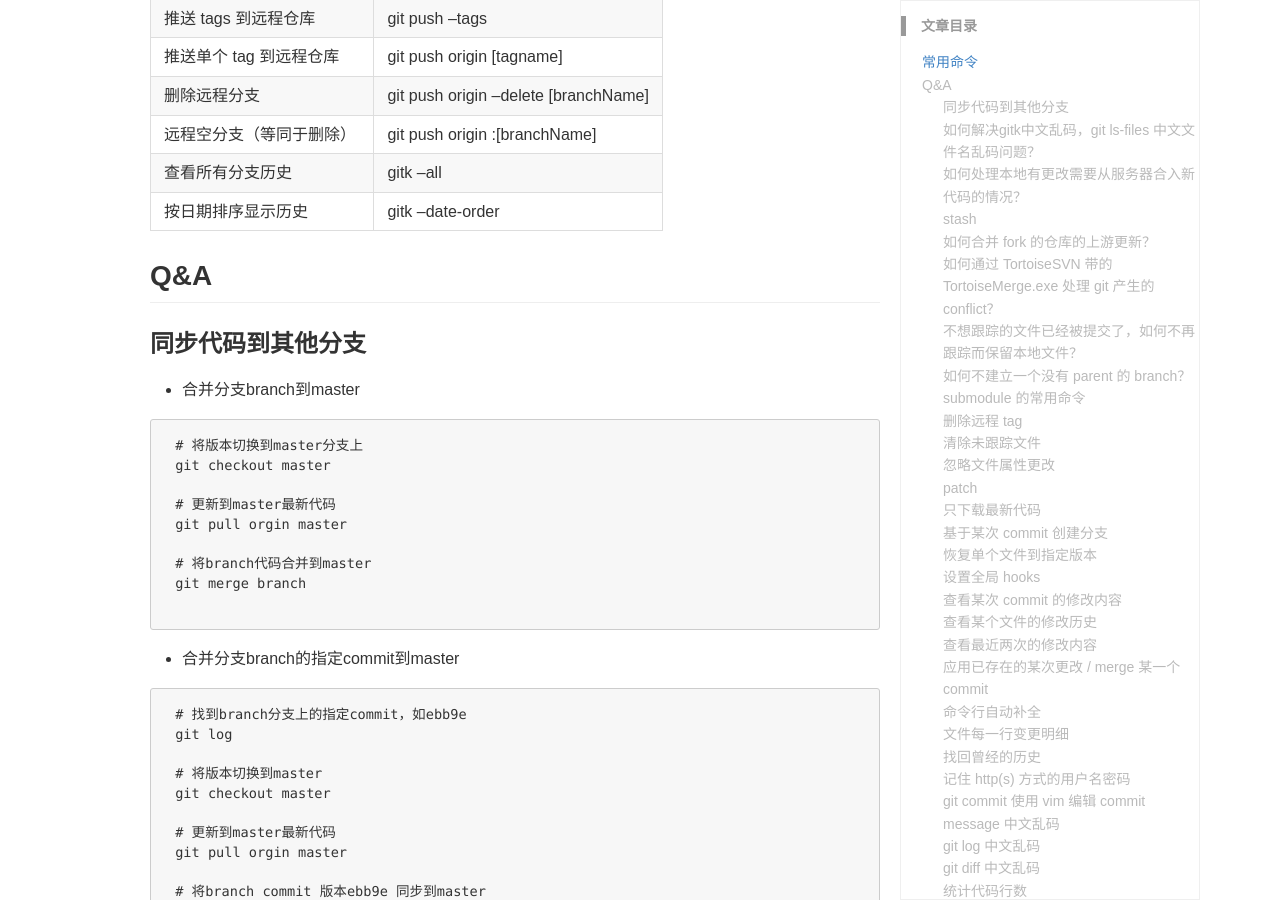
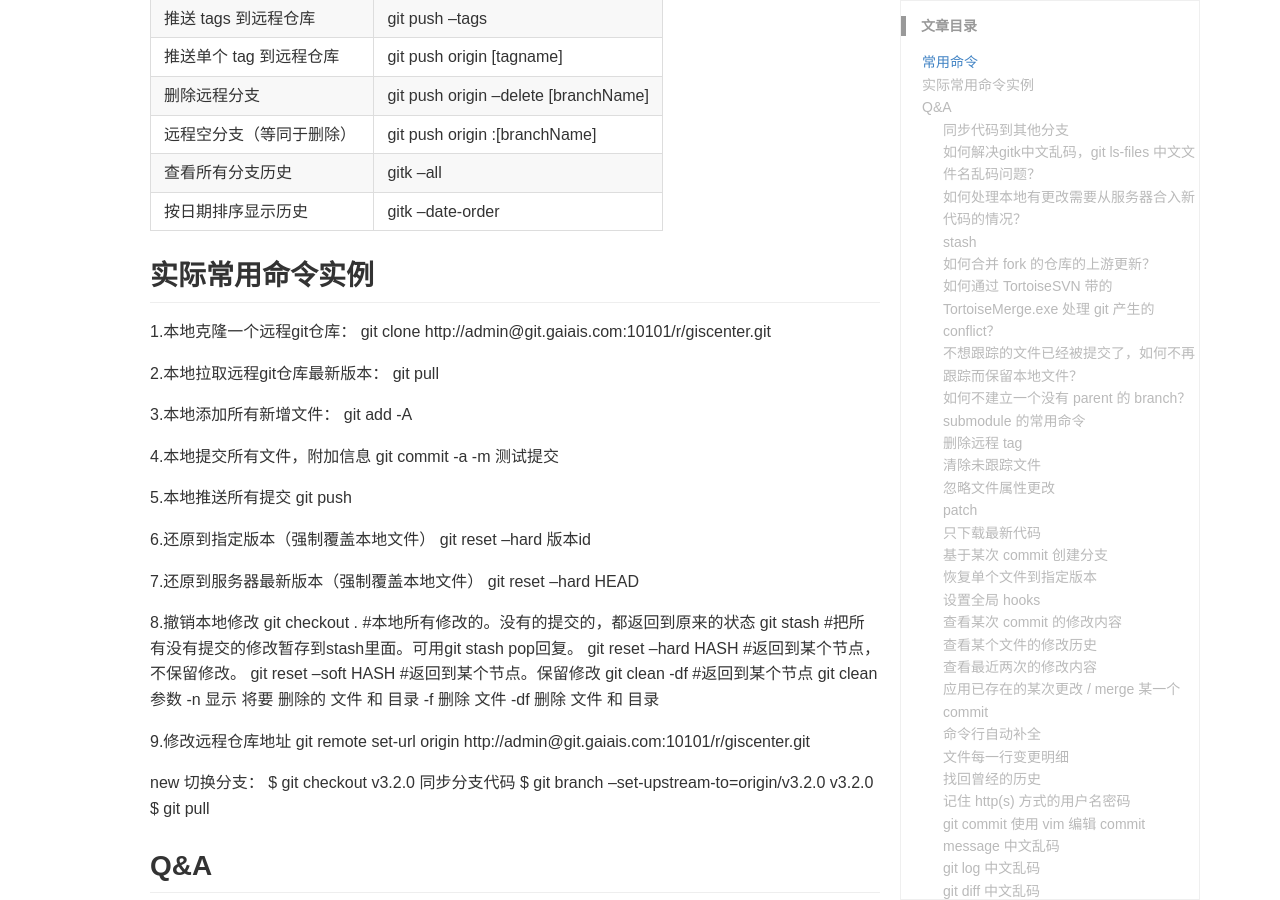
Before and after one commit to AllanHao/allanhao.github.io, a Jekyll site: the page built from _wiki/git.md, in a window 1280 px wide and 900 px high, scrolled down 873 px. Built offline with Jekyll 4.4.1, drawn with Linux system fonts in a browser that asks for light colours; comment, search, counter and statistics services are not loaded.

Commit message:
Update git.md

```diff
--- a/_wiki/git.md
+++ b/_wiki/git.md
@@ -31,6 +31,52 @@ keywords: Git, 版本控制
 | 远程空分支（等同于删除）  | git push origin :[branchName]         |
 | 查看所有分支历史          | gitk --all                            |
 | 按日期排序显示历史        | gitk --date-order                     |
+
+## 实际常用命令实例
+
+1.本地克隆一个远程git仓库：
+git clone http://admin@git.gaiais.com:10101/r/giscenter.git
+
+2.本地拉取远程git仓库最新版本：
+git pull
+
+3.本地添加所有新增文件：
+git add -A
+
+4.本地提交所有文件，附加信息
+git commit -a -m 测试提交
+
+5.本地推送所有提交
+git push
+
+6.还原到指定版本（强制覆盖本地文件）
+git reset --hard 版本id
+
+7.还原到服务器最新版本（强制覆盖本地文件）
+git reset --hard HEAD
+
+8.撤销本地修改
+git checkout . #本地所有修改的。没有的提交的，都返回到原来的状态
+git stash #把所有没有提交的修改暂存到stash里面。可用git stash pop回复。
+git reset --hard HASH #返回到某个节点，不保留修改。
+git reset --soft HASH #返回到某个节点。保留修改
+git clean -df #返回到某个节点
+git clean 参数
+-n 显示 将要 删除的 文件 和 目录
+-f 删除 文件
+-df 删除 文件 和 目录
+
+9.修改远程仓库地址
+git remote set-url origin http://admin@git.gaiais.com:10101/r/giscenter.git
+
+
+new
+切换分支：
+$ git checkout v3.2.0
+同步分支代码
+$  git branch --set-upstream-to=origin/v3.2.0 v3.2.0
+$ git pull
+
 
 ## Q&A
 
```
